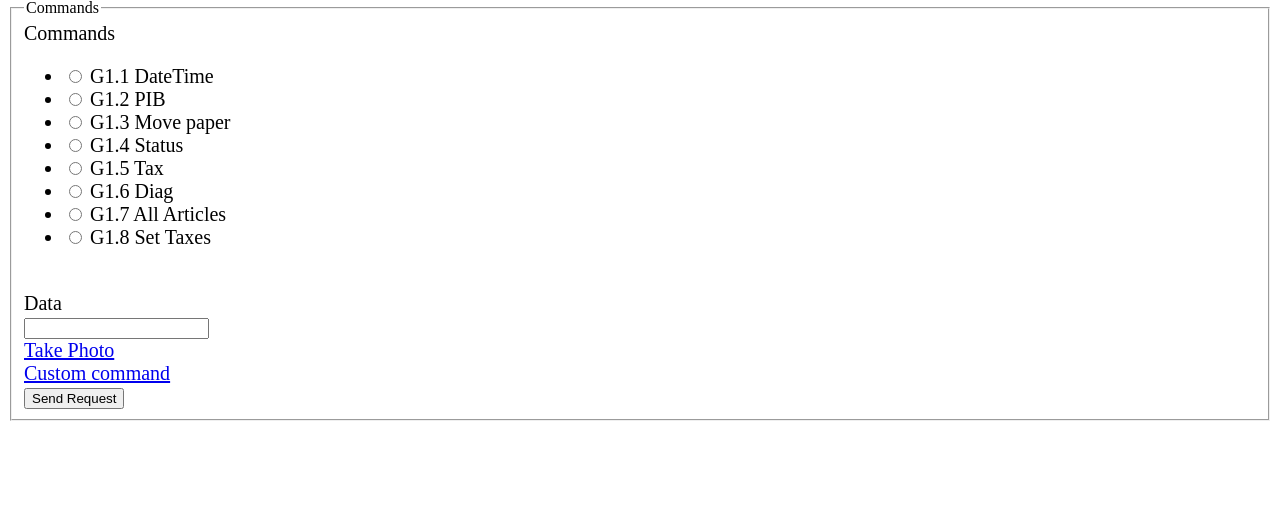
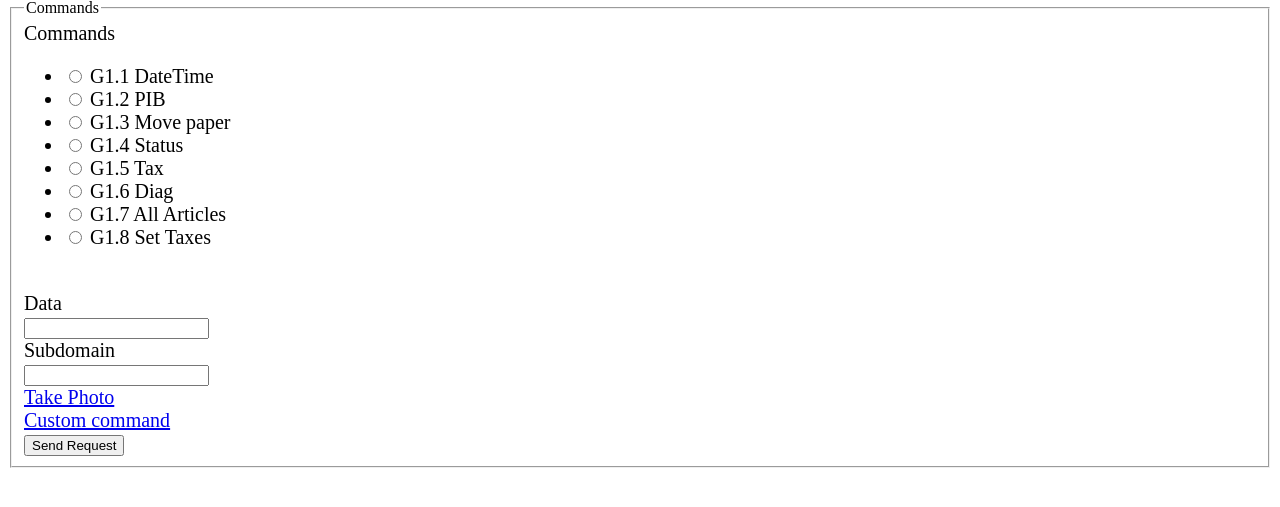
Before and after one commit to davidbujic/Fp550client, a Flask app: page /commands in a window 1280 px wide. Shown: the part 68-575 px from the top of the page. Run offline with Flask 2, Linux system fonts and the light colour scheme.

Commit message:
Add files via upload

```diff
--- a/templates/commands.html
+++ b/templates/commands.html
@@ -13,6 +13,8 @@
       	       {{ form.Commands.label }} {{ form.Commands }}<br>
       	       {{ form.Data.label }}<br>
       	       {{ form.Data }}<br>
+      	       {{ form.Subdomain.label }} <br>
+      	       {{ form.Subdomain }} <br>
       	       <a href = "http://localhost:8090/takephoto" >Take Photo</a> <br>
       	       <a href = "http://localhost:8090/customcommand" >Custom command</a>  <br>
       	       {{ form.submit }}
```
